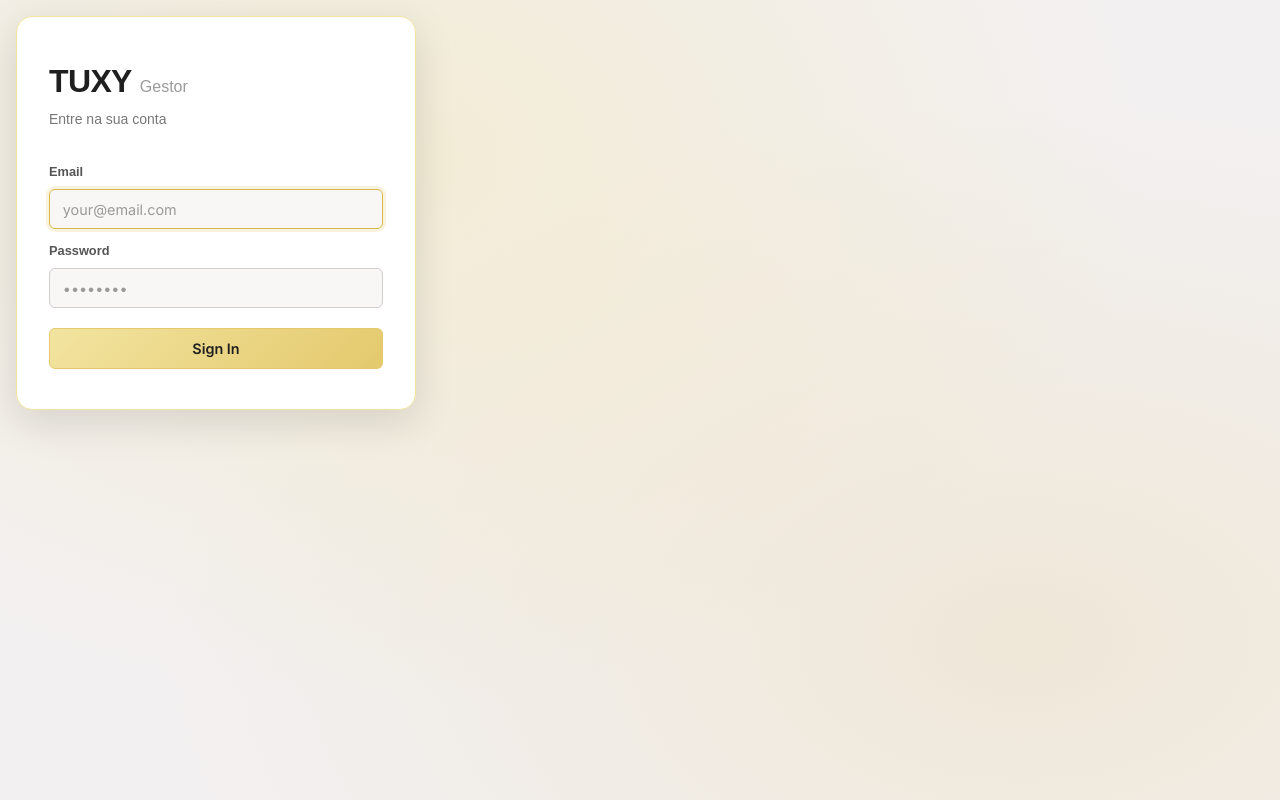
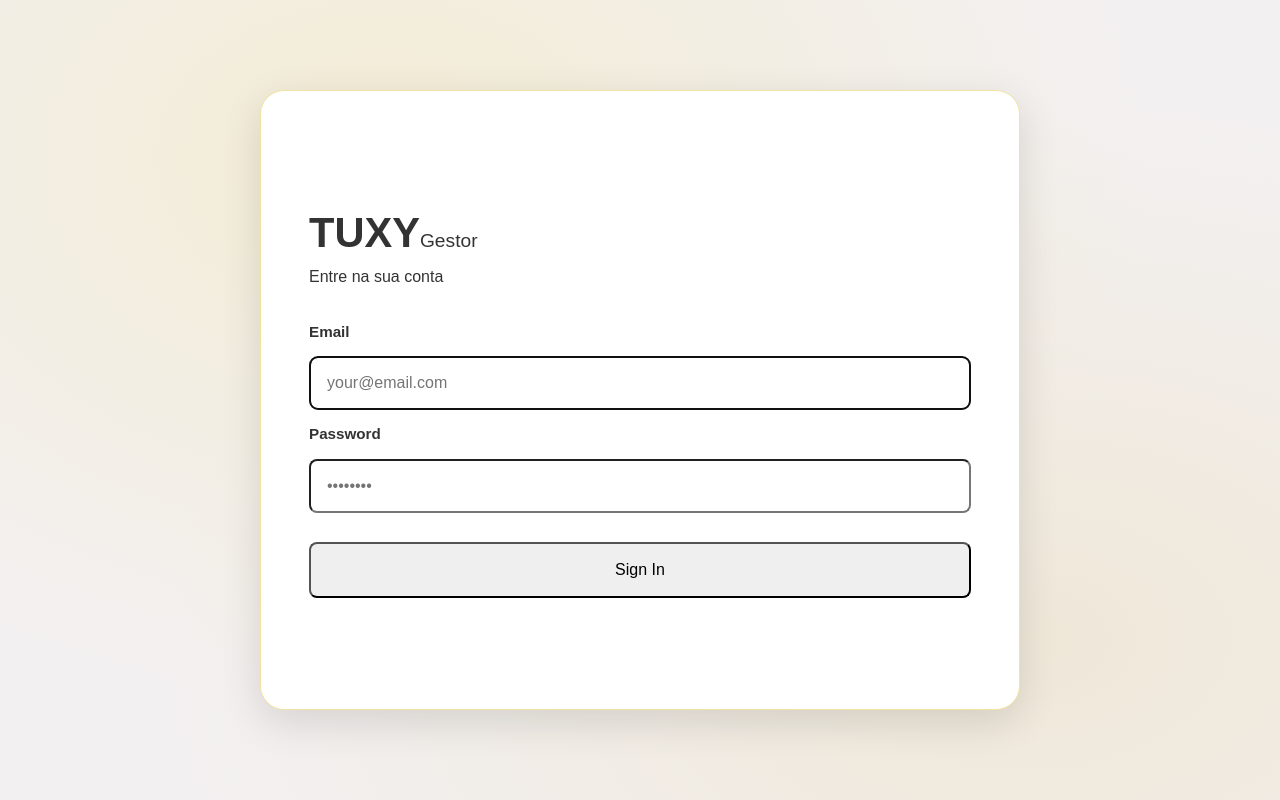
Before and after one commit to Thelta04/PTIR, a React (Vite) app in the folder frontend/: page /login-manager in a window 1280 px wide. Built offline with nearby package versions, Linux system fonts and the light colour scheme; what @porsche-design-system/components-react would draw is missing.

Commit message:
novo layout login manager

```diff
--- a/frontend/src/index.css
+++ b/frontend/src/index.css
@@ -70,124 +70,74 @@ img { max-width: 100%; display: block; }
 /* ── Login Page ────────────────────────────────── */
 .login-page {
   min-height: 100vh;
-  /* display: flex; */
+  width: 100%;
+  display: flex;
   align-items: center;
   justify-content: center;
   background:
     radial-gradient(ellipse at 30% 20%, rgba(242,228,160,0.35) 0%, transparent 60%),
     radial-gradient(ellipse at 80% 80%, rgba(217,184,74,0.15) 0%, transparent 60%),
     var(--gray-100);
-  padding: 1rem;
+  padding: 2rem;
 }
 
 .login-card {
   width: 100%;
-  max-width: 400px;
+  max-width: 760px;
+  min-height: 620px;
   background: #fff;
-  border-radius: var(--radius-lg);
-  padding: 2.5rem 2rem;
+  border-radius: 24px;
+  padding: 4rem 3rem;
   box-shadow: var(--shadow-lg);
   border: 1px solid var(--gold-200);
-}
-
-.login-brand {
   display: flex;
-  align-items: baseline;
-  gap: 0.5rem;
-  margin-bottom: 0.25rem;
+  flex-direction: column;
+  justify-content: center;
 }
 
 .login-brand-name {
-  font-size: 2rem;
-  font-weight: 800;
-  letter-spacing: -0.02em;
-  color: var(--gray-800);
+  font-size: 2.6rem;
+  font-weight: 900;
 }
 
 .login-brand-sub {
-  font-size: 1rem;
-  font-weight: 500;
-  color: var(--gray-400);
+  font-size: 1.2rem;
 }
 
 .login-subtitle {
-  font-size: 0.875rem;
-  color: var(--gray-500);
-  margin-bottom: 1.75rem;
+  font-size: 1rem;
+  margin-bottom: 2rem;
 }
 
 .login-form {
   display: flex;
   flex-direction: column;
-  gap: 0.5rem;
+  gap: 0.8rem;
 }
 
 .login-label {
-  font-size: 0.8rem;
-  font-weight: 600;
-  color: var(--gray-600);
-  margin-top: 0.25rem;
+  font-size: 0.95rem;
+  font-weight: 700;
 }
 
 .login-input {
   width: 100%;
-  padding: 0.65rem 0.8rem;
-  font-size: 0.9rem;
-  font-family: var(--font);
-  border: 1px solid var(--gray-300);
-  border-radius: var(--radius-sm);
-  background: var(--gray-50);
-  color: var(--gray-700);
-  outline: none;
-  transition: border-color 0.2s, box-shadow 0.2s;
-}
-
-.login-input:focus {
-  border-color: var(--gold-500);
-  box-shadow: 0 0 0 3px rgba(217,184,74,0.18);
-}
-
-.login-input::placeholder {
-  color: var(--gray-400);
+  height: 54px;
+  padding: 0 1rem;
+  font-size: 1rem;
+  border-radius: 8px;
 }
 
 .login-error {
-  background: #fef2f2;
-  color: var(--danger);
-  border: 1px solid #fecaca;
-  border-radius: var(--radius-sm);
-  padding: 0.5rem 0.75rem;
-  font-size: 0.8rem;
-  font-weight: 500;
+  padding: 0.9rem 1rem;
+  font-size: 0.9rem;
 }
 
 .login-btn {
-  margin-top: 0.75rem;
-  padding: 0.7rem;
-  font-size: 0.9rem;
-  font-weight: 600;
-  font-family: var(--font);
-  color: var(--gray-800);
-  background: linear-gradient(135deg, var(--gold-200), var(--gold-400));
-  border: 1px solid var(--gold-400);
-  border-radius: var(--radius-sm);
-  cursor: pointer;
-  transition: transform 0.12s, box-shadow 0.2s;
-}
-
-.login-btn:hover {
-  transform: translateY(-1px);
-  box-shadow: 0 4px 14px rgba(217,184,74,0.35);
-}
-
-.login-btn:active {
-  transform: translateY(0);
-}
-
-.login-btn:disabled {
-  opacity: 0.6;
-  cursor: not-allowed;
-  transform: none;
+  height: 56px;
+  margin-top: 1rem;
+  font-size: 1rem;
+  border-radius: 8px;
 }
 
 /* ── Dashboard Shell ───────────────────────────── */
```
Also changed, not shown: 2 other files (tests, documents, lock files or other folders).
